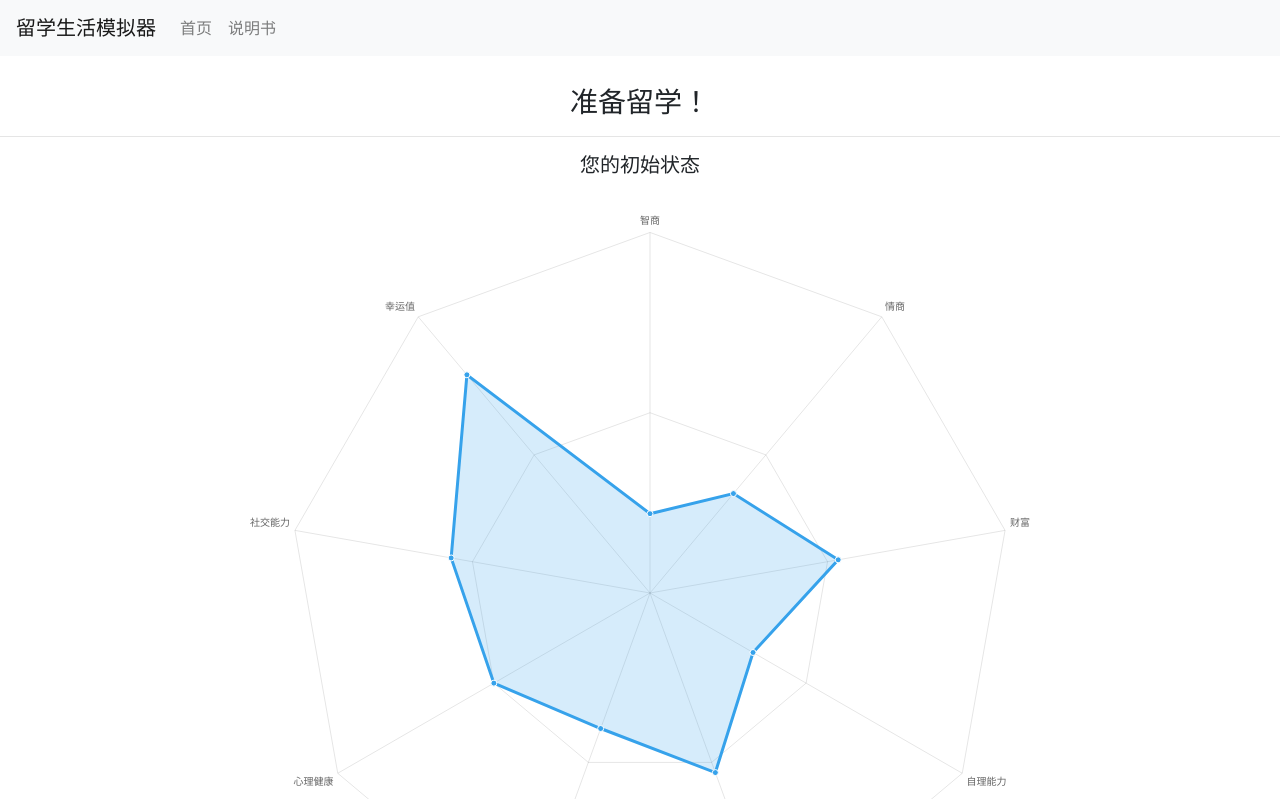
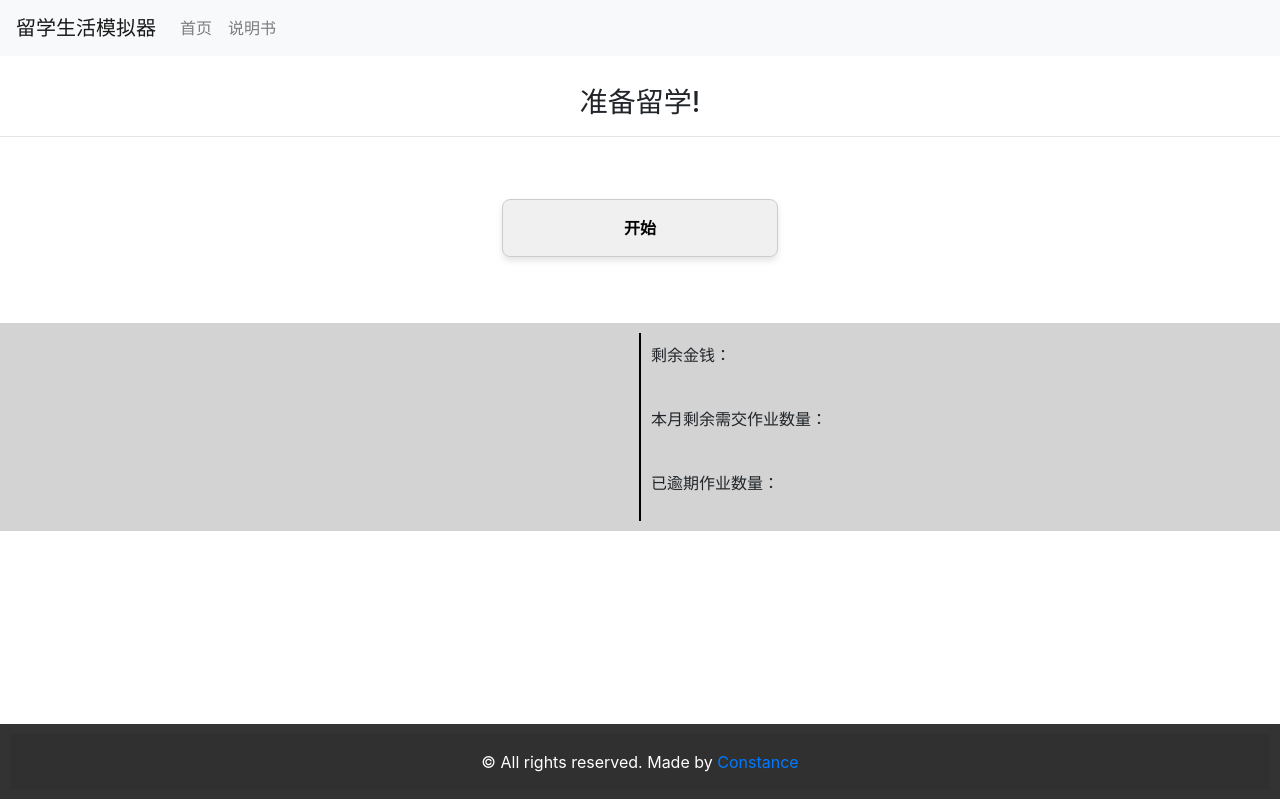
Before and after one commit to XYAN12/StudyAbroadSimulator, a plain HTML site: page index.html in a window 1280 px wide. Shown: the top 799 px of the page. Drawn offline with nearby package versions, Linux system fonts and the light colour scheme.

Commit message:
defined the first 3 steps

```diff
--- a/Steps.js
+++ b/Steps.js
@@ -0,0 +1,36 @@
+export const steps = {
+    start: {
+        currentYear: "准备留学!",
+        currentMonth: "",
+        options: [
+            { text: "开始", nextStep:"showInitialStatus" },
+        ]
+    },
+
+    showInitialStatus: {
+        currentYear: "准备留学!",
+        currentMonth: "您的初始状态",
+        options: [
+            { text: "选择留学目的地", nextStep:"selectDestination" },
+            { text: "重开", nextStep:"start" },
+        ]
+    },
+
+    selectDestination:{
+        currentYear: "准备留学!",
+        currentMonth: "选择留学目的地",
+        options: [
+            { text: "澳大利亚", nextStep:"selectWhenStart" },
+        ]
+    },
+
+    selectWhenStart:{
+        currentYear: "准备留学!",
+        currentMonth: "选择留学年龄",
+        options: [
+            { text: "高中开始", nextStep:"start" },
+            { text: "本科开始", nextStep:"start" },
+            { text: "硕士开始", nextStep:"start" },
+        ]
+    },
+};
--- a/index.html
+++ b/index.html
@@ -40,7 +40,7 @@
             <h5 id="current-month"></h5>
         </div>
 
-        <div class="chart-container" style="width: 100%; max-width: 800px; margin: 0 auto;text-align: center">
+        <div class="chart-container">
             <canvas id="playerInitialStatsChart"></canvas>
         </div>
 
@@ -50,7 +50,7 @@
         <div style="padding-bottom: 50px"></div>
         <div id="statistic">
             <div class="left-part">
-                <div class="chart-container" style="width: 100%; max-width: 800px; margin: 0 auto;text-align: center">
+                <div class="chart-container-bottom" style="width: 100%; max-width: 800px; margin: 0 auto;text-align: center">
                     <canvas id="playerStatsChart"></canvas>
                 </div>
             </div>
@@ -79,7 +79,8 @@
 </footer>
 
 
-<script src="script.js"></script>
+<script type="module" src="Steps.js"></script>
+<script type="module" src="script.js"></script>
 <script src="https://code.jquery.com/jquery-3.2.1.slim.min.js" integrity="sha384-KJ3o2DKtIkvYIK3UENzmM7KCkRr/rE9/Qpg6aAZGJwFDMVNA/GpGFF93hXpG5KkN" crossorigin="anonymous"></script>
 <script src="https://cdn.jsdelivr.net/npm/popper.js@1.12.9/dist/umd/popper.min.js" integrity="sha384-ApNbgh9B+Y1QKtv3Rn7W3mgPxhU9K/ScQsAP7hUibX39j7fakFPskvXusvfa0b4Q" crossorigin="anonymous"></script>
 <script src="https://cdn.jsdelivr.net/npm/bootstrap@4.0.0/dist/js/bootstrap.min.js" integrity="sha384-JZR6Spejh4U02d8jOt6vLEHfe/JQGiRRSQQxSfFWpi1MquVdAyjUar5+76PVCmYl" crossorigin="anonymous"></script>
--- a/script.js
+++ b/script.js
@@ -1,4 +1,16 @@
+import { steps } from './Steps.js';
 
+let initialStatsChart;
+let playerStatsChart;
+let player;
+
+document.addEventListener("DOMContentLoaded", () => {
+    showStep("start");
+});
+
+/**
+ * player class
+ */
 class Player {
     constructor() {
         this.iq = getNormallyDistributedValue();
@@ -11,20 +23,6 @@ class Player {
         this.socialSkills = getNormallyDistributedValue();
         this.luck = getNormallyDistributedValue();
     }
-
-    showStats() {
-        console.log(`Player stats:
-        智商: ${this.iq},
-        情商: ${this.eq},
-        财富: ${this.wealth},
-        自理能力: ${this.ability},
-        英文水平: ${this.englishProficiency},
-        身体健康: ${this.physicalHealth},
-        心理健康: ${this.mentalHealth},
-        社交能力: ${this.socialSkills},
-        幸运值: ${this.luck}`);
-    }
-
 }
 
 /**
@@ -43,28 +41,30 @@ function getNormallyDistributedValue(mean = 50, stdDev = 15) {
     return Math.max(0, Math.min(100, value));
 }
 
-let player;
 
-document.addEventListener("DOMContentLoaded", () => {
-    player = new Player();
-    player.showStats();
-
-    showInitialStats();
-
-    //showDestinationOptions();
-});
-
+/**
+ * display larger stats radar diagram at the start
+ */
 function showInitialStats() {
     document.getElementById("current-year").innerText = "准备留学！";
     document.getElementById("current-month").innerText = "您的初始状态";
     const chart = document.getElementById("playerInitialStatsChart").getContext("2d");
-    generateStatsChart(chart);
+    initialStatsChart = generateStatsChart(chart);
+    if (initialStatsChart) {
+        const chartContainer = document.querySelector(".chart-container");
+        chartContainer.style.height = "400px";
+    }
 
     const ctx = document.getElementById("playerStatsChart").getContext("2d");
-    generateStatsChart(ctx);
+    playerStatsChart = generateStatsChart(ctx);
 
 }
 
+/**
+ * generate radar diagram to display player's stats
+ * @param ctx
+ * @returns {Chart}
+ */
 function generateStatsChart(ctx){
     const data = {
         labels: ['智商', '情商', '财富', '自理能力', '英文水平', '身体健康', '心理健康', '社交能力', '幸运值'],
@@ -118,33 +118,58 @@ function generateStatsChart(ctx){
         }
     };
 
-    new Chart(ctx, config);
+    return new Chart(ctx, config);
 }
 
-function showDestinationOptions() {
-    document.getElementById("current-year").innerText = "准备留学！";
-    document.getElementById("current-month").innerText = "请选择您的留学目的地：";
+/**
+ * destroy the radar digram
+ */
+function destroyInitialChart() {
+    if (initialStatsChart) {
+        initialStatsChart.destroy();
+        initialStatsChart = null;
+        const chartContainer = document.querySelector(".chart-container");
+        chartContainer.style.height = "0";
+    }
+}
+
+
+function showStep(stepKey) {
+
+
+    const step = steps[stepKey];
+    console.log(step);
+    document.getElementById("current-year").innerText = step.currentYear;
+    document.getElementById("current-month").innerText = step.currentMonth;
 
     const optionsDiv = document.getElementById("options");
-    optionsDiv.innerHTML = "";
 
-    const australiaButton = document.createElement("button");
-    australiaButton.innerText = "澳大利亚";
-    australiaButton.onclick = () => selectDestination("澳大利亚");
+    optionsDiv.innerHTML = '';
 
-    const germanyButton = document.createElement("button");
-    germanyButton.innerText = "德国";
-    germanyButton.onclick = () => selectDestination("德国");
+    if (stepKey === "start"){
+        destroyInitialChart()
+        //destroy chart at the bottom as well
+        if (playerStatsChart) {
+            playerStatsChart.destroy();
+            playerStatsChart = null;
+        }
+        player = new Player();
+        console.log(step.options);
+    }
+    else if (stepKey === "showInitialStatus"){
+        showInitialStats()
+    }
+    else if (stepKey === "selectDestination"){
+        destroyInitialChart()
+    }
 
-    // Append buttons to optionsDiv
-    optionsDiv.appendChild(australiaButton);
-    optionsDiv.appendChild(germanyButton);
+
+    step.options.forEach(option => {
+        const button = document.createElement("button");
+        button.innerText = option.text;
+        button.onclick = () => {
+            showStep(option.nextStep);
+        };
+        optionsDiv.appendChild(button);
+    });
 }
-
-function selectDestination(destination) {
-    document.getElementById("current-year").innerText = "";
-    document.getElementById("month").innerText = "";
-
-    const optionsDiv = document.getElementById("options");
-    optionsDiv.innerHTML = `<p>您选择的目的地是：${destination}</p>`;
-}
--- a/style.css
+++ b/style.css
@@ -106,3 +106,17 @@ button:hover {
         max-width: calc(25% - 1rem);
     }
 }
+
+.chart-container {
+    width: 100%;
+    max-width: 800px;
+    margin: 0 auto;
+    text-align: center;
+    height: 0;
+    overflow: hidden;
+    transition: height 0.5s ease;
+}
+
+.chart-container.active {
+    height: 400px;
+}
```
